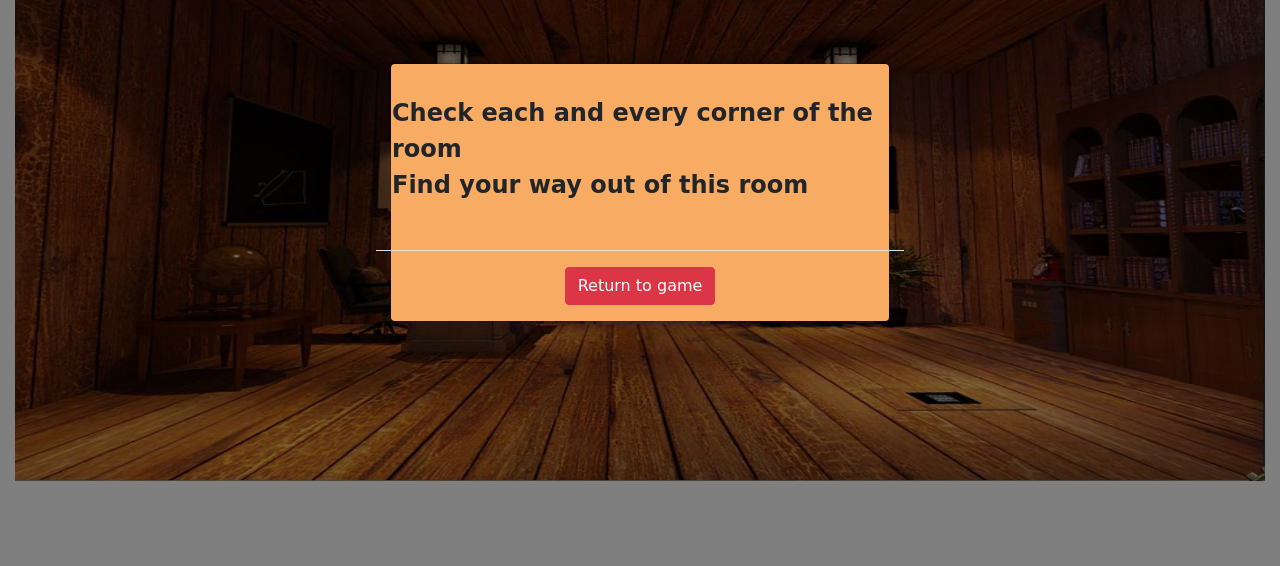
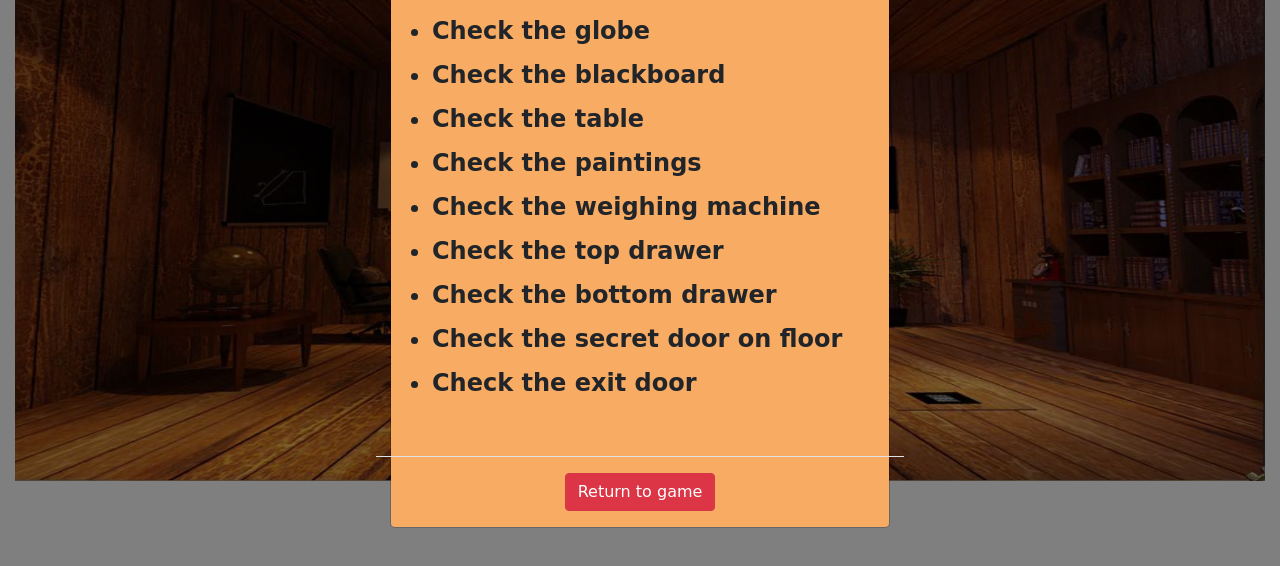
Before and after one commit to Minu-Joseph/EscapeRoom, a plain HTML site: page level5/Level5.html in a window 1280 px wide. Both pictures are taken after a click on the button "HINT". Shown: the part 208-774 px from the top of the page. Drawn offline with nearby package versions, Linux system fonts and the light colour scheme.

Commit message:
added hints for level 2 qnd 5

```diff
--- a/level5/Level5.html
+++ b/level5/Level5.html
@@ -601,11 +601,38 @@
                     <div class="modal-body">
                         <div class="row d-flex justify-content-center" style="font-family:'Brush Script MT', cursive; font-size: x-large; font-weight: 700; margin-top: 15px; margin-bottom: 15px;">
 
-                            <div>
-                                <p>Check each and every corner of the room<br>Find your way out of this room
-                                </p>
-
-                            </div>
+                    <div>
+                        <p>Check each and every corner of the room<br>Find your way out of this room</p>
+                    <ul>
+                        <li>
+                            <label>Check the globe</label>
+                        </li>
+                        <li>
+                            <label>Check the blackboard</label>
+                        </li>
+                        <li>
+                            <label>Check the table</label>
+                        </li>
+                        <li>
+                            <label>Check the paintings</label>
+                        </li>
+                        <li>
+                            <label>Check the weighing machine</label>
+                        </li>
+                        <li>
+                            <label>Check the top drawer</label>
+                        </li>
+                        <li>
+                            <label>Check the bottom drawer</label>
+                        </li>
+                        <li>
+                            <label>Check the secret door on floor</label>
+                        </li>
+                        <li>
+                            <label>Check the exit door</label>
+                        </li>
+                    </ul>
+                    </div>
                         </div>
                     </div>
                     <div class="modal-footer row d-flex justify-content-center">
```
Also changed, not shown: level2/Level2.html (+21 -3 lines).
